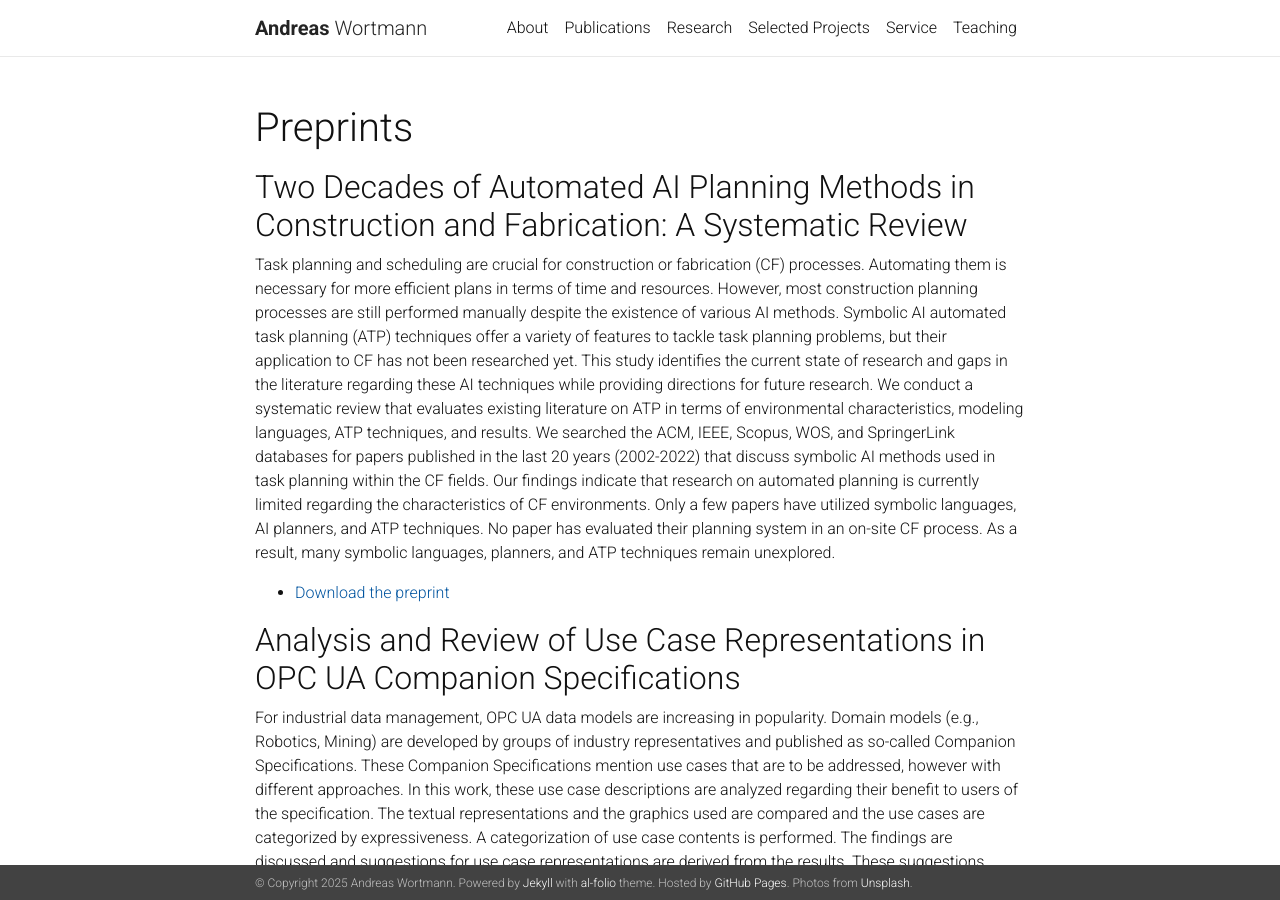
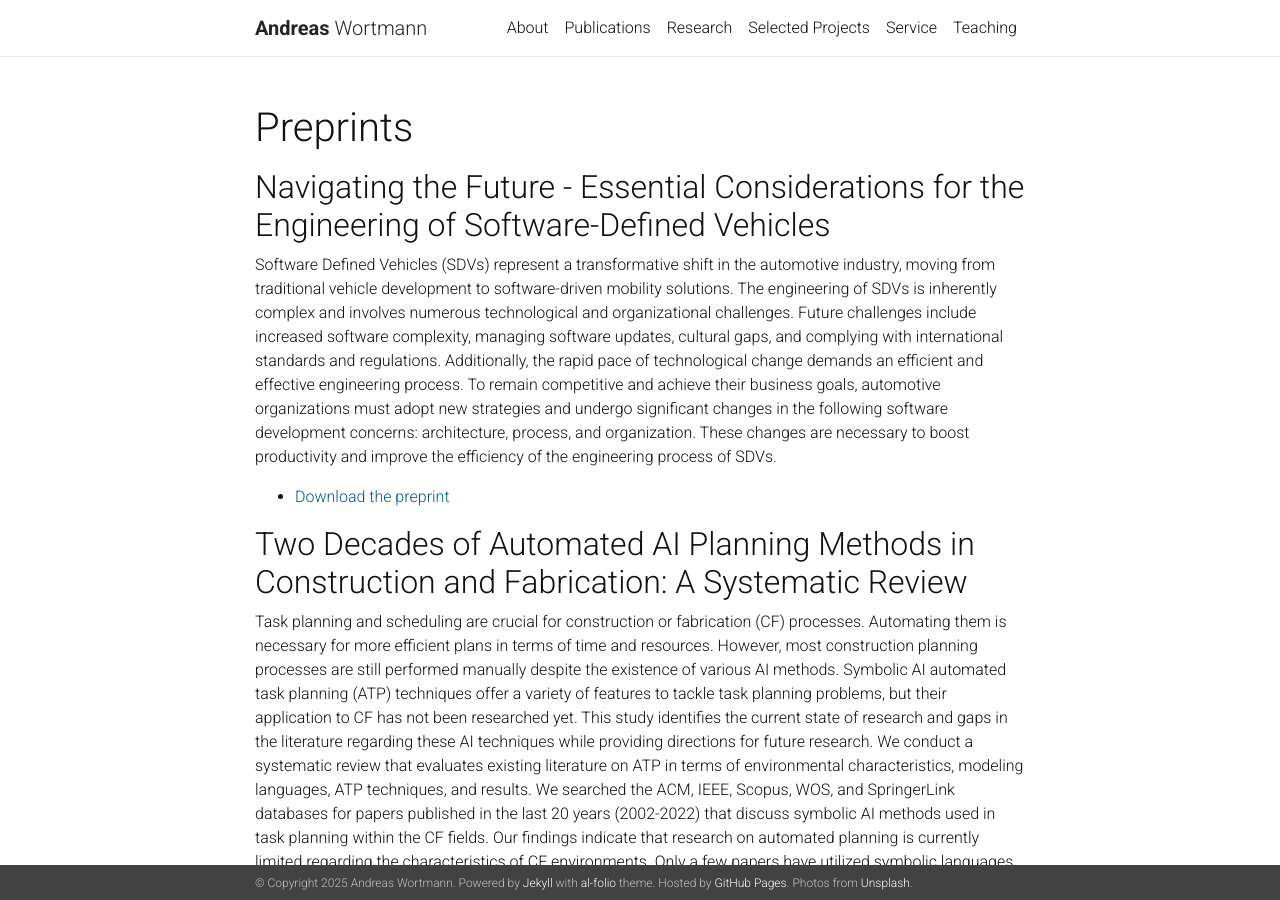
Before and after one commit to awortmann/awortmann.github.io, a Jekyll site: the page built from _pages/preprints.md, in a window 1280 px wide and 900 px high. Built offline with Jekyll 4.4.1, drawn with Linux system fonts in a browser that asks for light colours; nearby versions of some CDN libraries; a style sheet for code colours, icons or effects is not loaded.

Commit message:
Minor update

```diff
--- a/_pages/preprints.md
+++ b/_pages/preprints.md
@@ -5,6 +5,14 @@ title: Preprints
 description:
 nav: false
 ---
+
+## Navigating the Future - Essential Considerations for the Engineering of Software-Defined Vehicles
+
+Software Defined Vehicles (SDVs) represent a transformative shift in the automotive industry, moving from traditional vehicle development to software-driven mobility solutions. The engineering of SDVs is inherently complex and involves numerous technological and organizational challenges. Future challenges include increased software complexity, managing software updates, cultural gaps, and complying with international standards and regulations. Additionally, the rapid pace of  technological change demands an efficient and effective engineering process. To remain competitive and achieve their business goals, automotive organizations must adopt new strategies and undergo significant changes in the following software development concerns: architecture, process, and organization. These changes are necessary to boost productivity and improve the efficiency of the engineering process of SDVs.
+
+- [Download the preprint](https://raw.githubusercontent.com/awortmann/awortmann.github.io/master/downloads/preprints/Navigating_the_Future_-_Essential_Considerations_for_the_Engineering_of_Software-Defined_Vehicles.pdf)
+
+
 
 ## Two Decades of Automated AI Planning Methods in Construction and Fabrication: A Systematic Review
 
```
Also changed, not shown: 1 other file.
